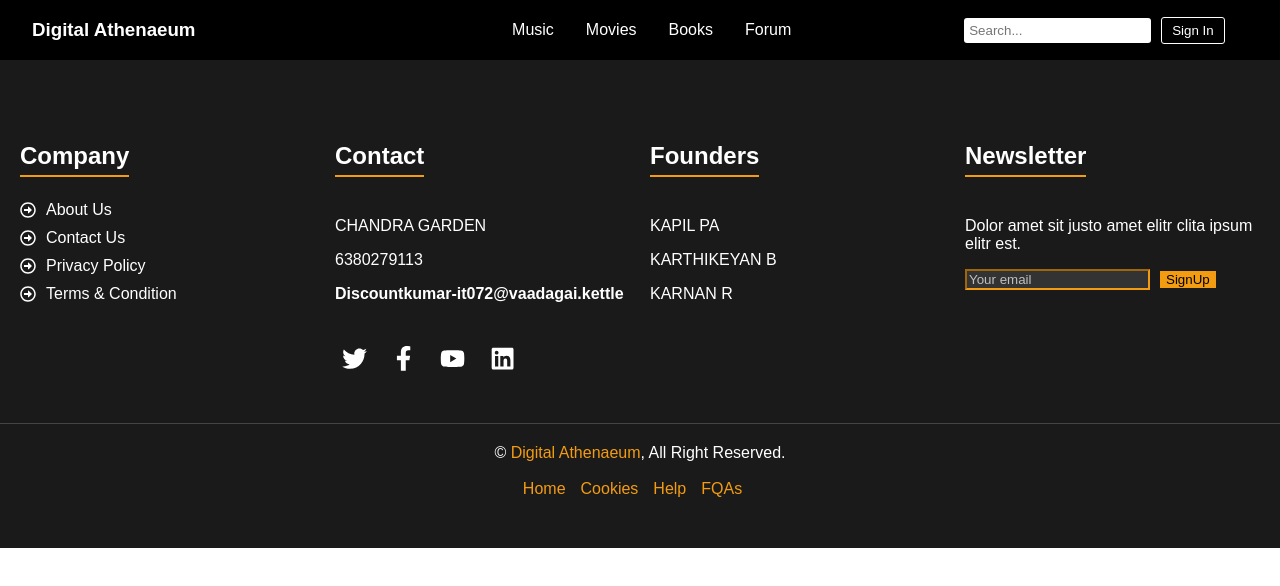
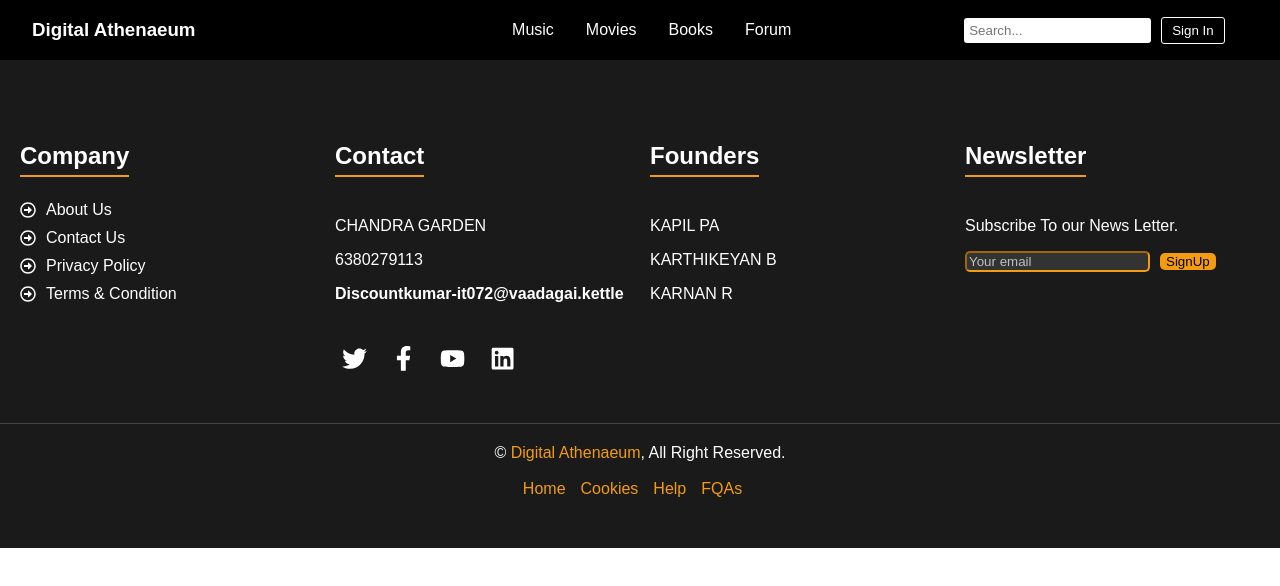
Before and after one commit to KapilPalanivel/digital_athenaeum, a React (Create React App) app: page / in a window 1280 px wide. Shown: the top 586 px of the page. Built offline with nearby package versions, Linux system fonts and the light colour scheme.

Commit message:
Footer-complet

```diff
--- a/src/Componenets/Footer/Footer.css
+++ b/src/Componenets/Footer/Footer.css
@@ -13,6 +13,8 @@
     display: inline-block;
     padding-bottom: 5px;
   }
+
+
 
   .footer .btn-link {
     color: #ffffff;
@@ -48,6 +50,7 @@
     color: #ffffff;
     background-color: #f39c12;
   }
+
 
   .footer .form-control {
     border-radius: 0;
--- a/src/Componenets/Footer/Footer.jsx
+++ b/src/Componenets/Footer/Footer.jsx
@@ -69,10 +69,10 @@
             </div>
             <div className="footer-section">
               <h4 className="section-title ff-secondary text-start text-primary fw-normal mb-4">Newsletter</h4>
-              <p>Dolor amet sit justo amet elitr clita ipsum elitr est.</p>
+              <p>Subscribe To our News Letter.</p>
               <div className="position-relative mx-auto" style={{ maxWidth: 400 }}>
-                <input className="form-control border-primary w-100 py-3 ps-4 pe-5" type="text" placeholder="Your email" />
-                <button type="button" className="btn btn-primary py-2 position-absolute top-0 end-0 mt-2 me-2">SignUp</button>
+                <input style={{borderRadius:"5px"}} className="form-control border-primary w-100 py-3 ps-4 pe-5" type="text" placeholder="Your email" />
+                <button type="button" style={{borderRadius:"5px"}} className="btn btn-primary py-2 position-absolute top-0 end-0 mt-2 me-2">SignUp</button>
               </div>
             </div>
           </div>
```
